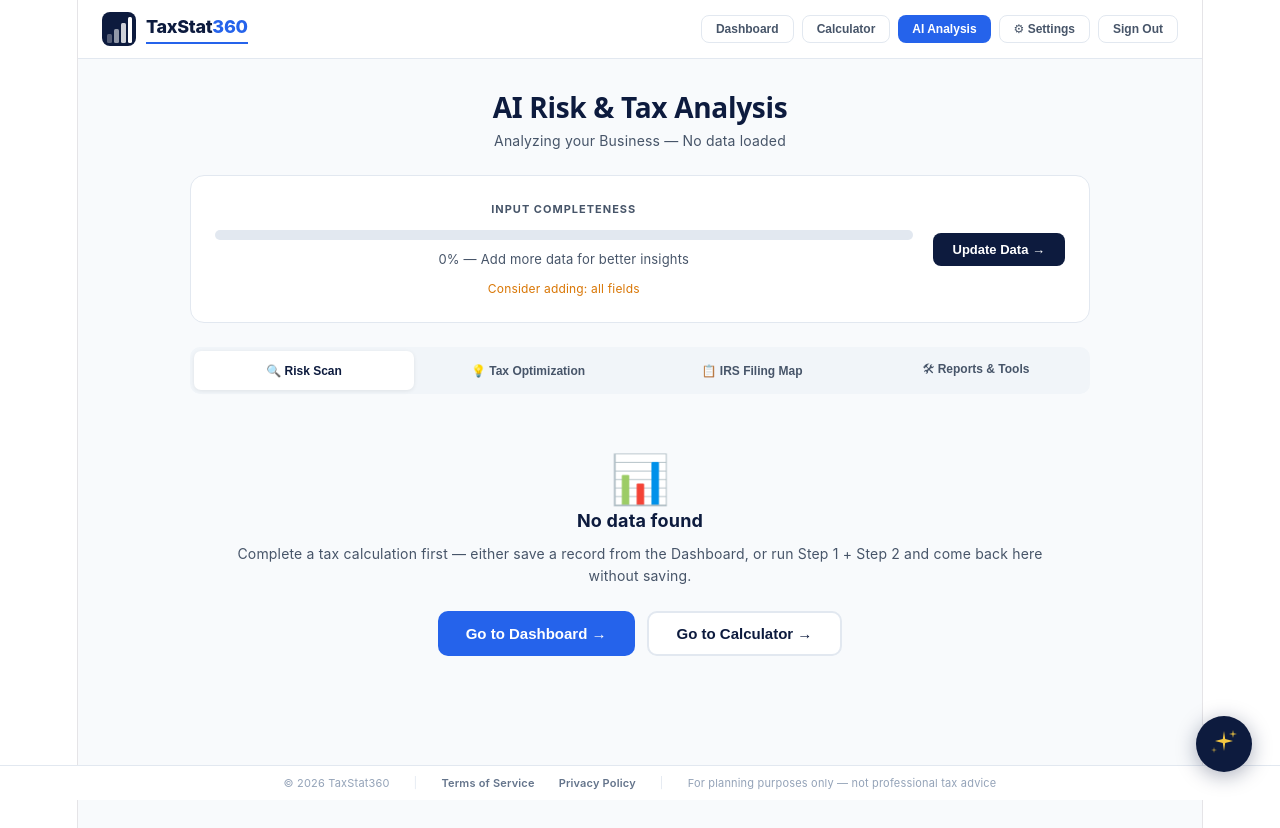
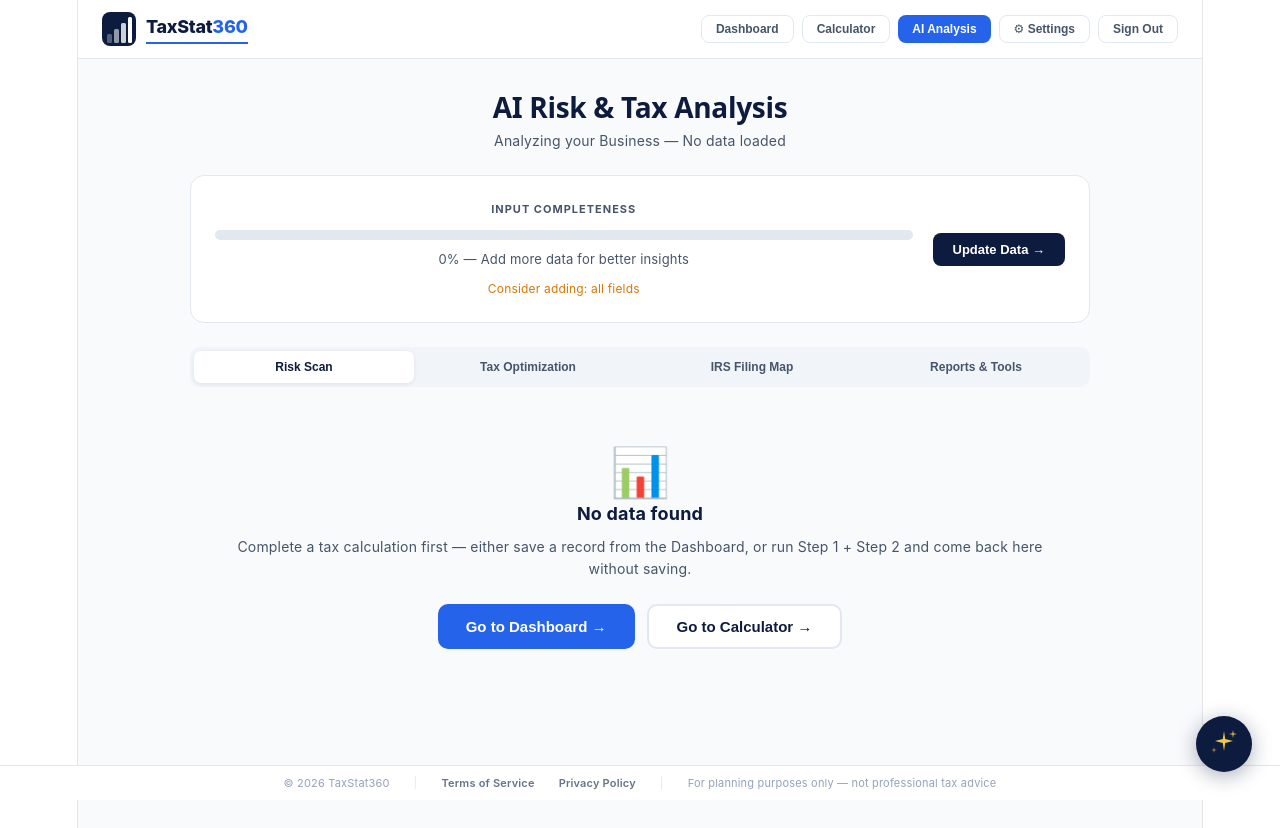
Before and after one commit to natashaverela-speckm/TaxStat360, a React (Vite) app: page /ai-analysis in a window 1280 px wide. Shown: the top 828 px of the page. Built offline with nearby package versions, Linux system fonts and the light colour scheme; sample sign-in values are in the browser's storage.

Commit message:
Refactor unsaved session notices and improve display

```diff
--- a/src/AIAnalysis.jsx
+++ b/src/AIAnalysis.jsx
@@ -1335,19 +1335,25 @@ export default function AIAnalysis() {
           {rec
             ? isUnsaved
               ? ' — unsaved session data'
-              : ` — ${rec.name || savedAt || 'saved record'}`
+              : (() => {
+                  // ADD-01: Show human-readable record name. Fall back to formatted date
+                  // if no name exists (pre-F03 records saved from TaxReturn.jsx without
+                  // the NameRecordModal). Never show raw ISO timestamps to users.
+                  const displayName = rec.name
+                    || (rec.savedAt && rec.savedAt !== 'Current session (unsaved)'
+                        ? 'saved ' + new Date(rec.savedAt).toLocaleDateString('en-US', { month: 'short', day: 'numeric', year: 'numeric' })
+                        : null)
+                    || 'saved record'
+                  return ` — ${displayName}`
+                })()
             : ' — No data loaded'}
         </p>
 
-        {/* F-05: Unsaved data notice — shown when the analysis is based on session
-            state that has not been saved as a record. Prompts the user to save in
-            Step 2 so the figures are preserved and the analysis stays current.
-            Distinct from the isStale banner (which fires for saved records whose
-            session has diverged) — this fires only for fully unsaved sessions. */}
+        {/* F-05: Unsaved data notice */}
         {isUnsaved && rec && (
           <div style={{ background: '#EFF6FF', border: '1px solid #BFDBFE', borderRadius: 10, padding: '12px 18px', marginBottom: 20, display: 'flex', alignItems: 'center', justifyContent: 'space-between', gap: 12, flexWrap: 'wrap' }}>
             <div style={{ fontSize: 13, color: '#1E40AF', lineHeight: 1.5 }}>
-              💡 <strong>Analysis based on your current unsaved session.</strong> Save your record in Step 2 to preserve these figures and keep your analysis locked in.
+              <strong>Showing analysis for your current unsaved session.</strong> To update the analysis with a saved record, complete Step 2 and save your calculation first.
             </div>
             <button onClick={() => nav('/tax-return')} style={{ padding: '7px 16px', background: B, border: 'none', borderRadius: 7, color: '#fff', fontWeight: 700, fontSize: 12, cursor: 'pointer', flexShrink: 0 }}>
               Save in Step 2 →
@@ -1356,16 +1362,20 @@ export default function AIAnalysis() {
         )}
 
         {/* F-C05b: Stale data banner — saved record exists but session has changed */}
-        {isStale && (
-          <div style={{ background: '#FFFBEB', border: '1px solid #FDE68A', borderRadius: 10, padding: '12px 18px', marginBottom: 20, display: 'flex', alignItems: 'center', justifyContent: 'space-between', gap: 12, flexWrap: 'wrap' }}>
-            <div style={{ fontSize: 13, color: '#92400E', lineHeight: 1.5 }}>
-              ⚠ <strong>Analysis based on your last saved record.</strong> Your current session has unsaved changes — some figures (quarterly amounts, tax liability) may not match your latest calculator inputs.
+        {isStale && (() => {
+          const recDisplayName = rec?.name
+            || (rec?.savedAt ? 'saved ' + new Date(rec.savedAt).toLocaleDateString('en-US', { month: 'short', day: 'numeric', year: 'numeric' }) : 'your last saved record')
+          return (
+            <div style={{ background: '#FFFBEB', border: '1px solid #FDE68A', borderRadius: 10, padding: '12px 18px', marginBottom: 20, display: 'flex', alignItems: 'center', justifyContent: 'space-between', gap: 12, flexWrap: 'wrap' }}>
+              <div style={{ fontSize: 13, color: '#92400E', lineHeight: 1.5 }}>
+                <strong>Showing analysis for "{recDisplayName}".</strong> Your current session has unsaved changes — to update the analysis, save your current calculation first.
+              </div>
+              <button onClick={() => nav('/tax-return')} style={{ padding: '7px 16px', background: '#D97706', border: 'none', borderRadius: 7, color: '#fff', fontWeight: 700, fontSize: 12, cursor: 'pointer', flexShrink: 0 }}>
+                Update &amp; Save →
+              </button>
             </div>
-            <button onClick={() => nav('/tax-return')} style={{ padding: '7px 16px', background: '#D97706', border: 'none', borderRadius: 7, color: '#fff', fontWeight: 700, fontSize: 12, cursor: 'pointer', flexShrink: 0 }}>
-              Update Data →
-            </button>
-          </div>
-        )}
+          )
+        })()}
 
         {/* ── Input completeness ── */}
         <div style={{ background: '#fff', border: '1px solid #E2E8F0', borderRadius: 14, padding: '20px 24px', marginBottom: 24, display: 'flex', alignItems: 'center', gap: 20, flexWrap: 'wrap' }}>
@@ -1396,10 +1406,10 @@ export default function AIAnalysis() {
         {/* ── Tabs ── */}
         <div style={{ display: 'flex', gap: 4, marginBottom: 24, background: '#F1F5F9', borderRadius: 10, padding: 4 }}>
           {[
-            { id: 'risk',     label: '🔍 Risk Scan' },
-            { id: 'optimize', label: '💡 Tax Optimization' },
-            { id: 'irs',      label: '📋 IRS Filing Map' },
-            { id: 'reports',  label: '🛠 Reports & Tools' },
+            { id: 'risk',     label: 'Risk Scan' },
+            { id: 'optimize', label: 'Tax Optimization' },
+            { id: 'irs',      label: 'IRS Filing Map' },
+            { id: 'reports',  label: 'Reports & Tools' },
           ].map(t => (
             <button key={t.id} onClick={() => setTab(t.id)} style={{
               flex: 1, padding: '9px 4px', borderRadius: 7, border: 'none', cursor: 'pointer',
```
